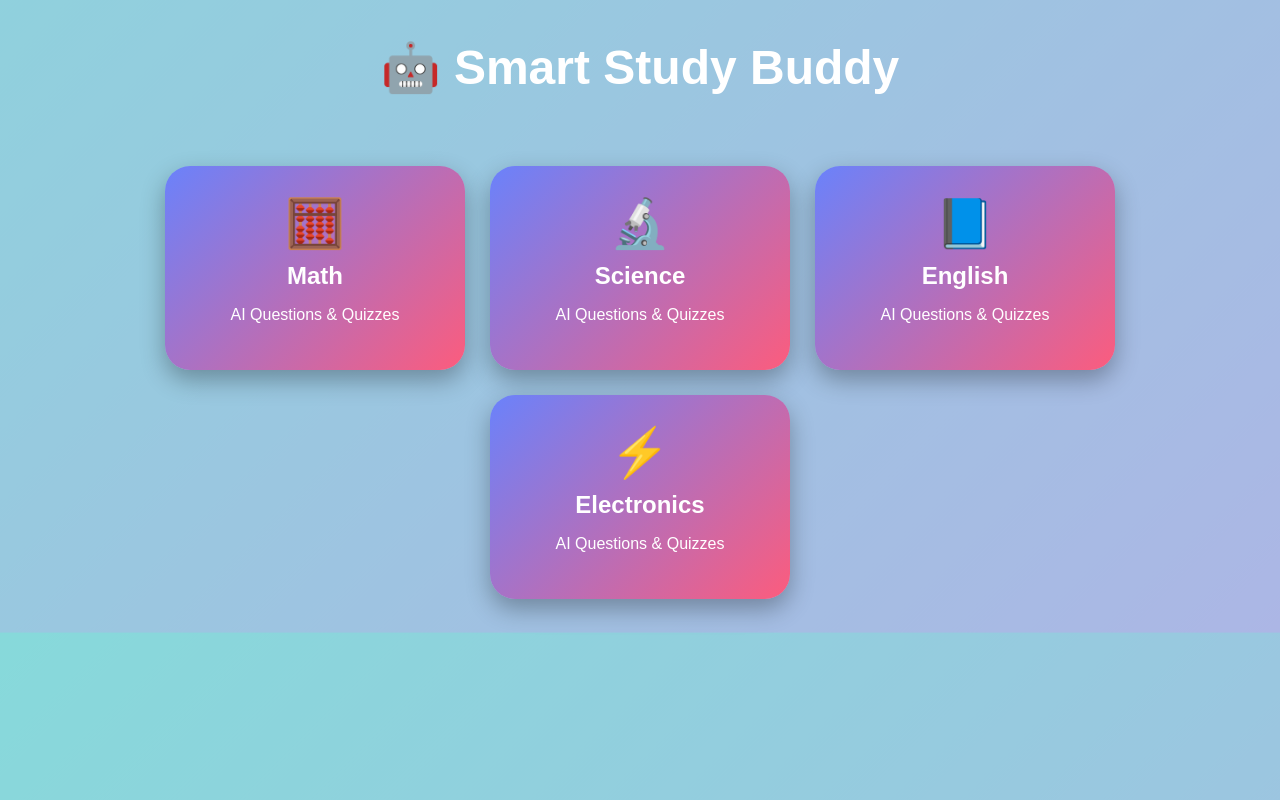
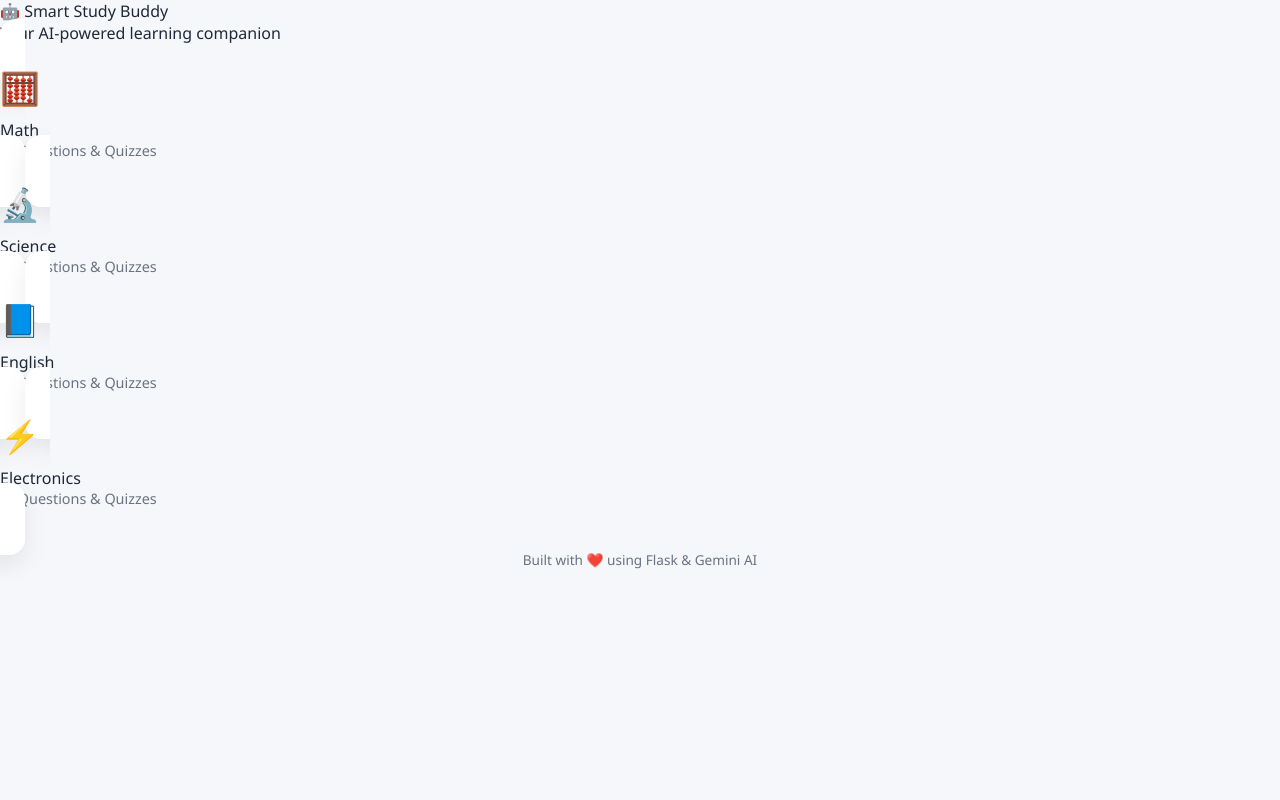
Before and after one commit to Karunyareddy49/smart-study-buddy, a Flask app: page / in a window 1280 px wide. Run offline with Flask 3, Linux system fonts and the light colour scheme.

Commit message:
Refactor home.html to use external CSS and add footer
Removed inline CSS styles and added a link to an external stylesheet. Added a footer with a message about the technology used.

```diff
--- a/templates/home.html
+++ b/templates/home.html
@@ -3,53 +3,12 @@
 <head>
     <meta charset="UTF-8">
     <title>Smart Study Buddy</title>
-    <style>
-        body {
-            margin: 0;
-            font-family: Poppins, sans-serif;
-            background: linear-gradient(135deg, #74ebd5, #ACB6E5);
-            background-size: 200% 200%;
-            animation: gradientMove 6s infinite alternate;
-        }
-        @keyframes gradientMove {
-            0% { background-position: left top; }
-            100% { background-position: right bottom; }
-        }
-        header {
-            text-align: center;
-            padding: 40px;
-            font-size: 3rem;
-            font-weight: bold;
-            color: white;
-        }
-        .container {
-            display: flex;
-            flex-wrap: wrap;
-            justify-content: center;
-            gap: 25px;
-            padding: 30px;
-        }
-        .card {
-            width: 260px;
-            padding: 30px 20px;
-            background: linear-gradient(135deg, #6A82FB, #FC5C7D);
-            border-radius: 25px;
-            box-shadow: 0 10px 25px rgba(0,0,0,0.3);
-            color: white;
-            text-align: center;
-            text-decoration: none;
-            transition: transform 0.35s ease, box-shadow 0.35s ease;
-        }
-        .card:hover {
-            transform: translateY(-10px) scale(1.05);
-            box-shadow: 0 18px 40px rgba(0,0,0,0.4);
-        }
-        .icon { font-size: 3rem; margin-bottom: 10px; }
-        .title { font-size: 1.5rem; font-weight: bold; }
-    </style>
+    <link rel="stylesheet" href="{{ url_for('static', filename='style.css') }}">
 </head>
 <body>
 <header>🤖 Smart Study Buddy</header>
+<p>Your AI-powered learning companion</p>
+
     <div class="container">
     {% set icons = ["🧮","🔬","📘","⚡"] %}
     {% for sub in subjects %}
@@ -62,4 +21,7 @@
     {% endfor %}
     </div>
 </body>
+<footer>
+    <p>Built with ❤️ using Flask & Gemini AI</p>
+</footer>
 </html>
```
